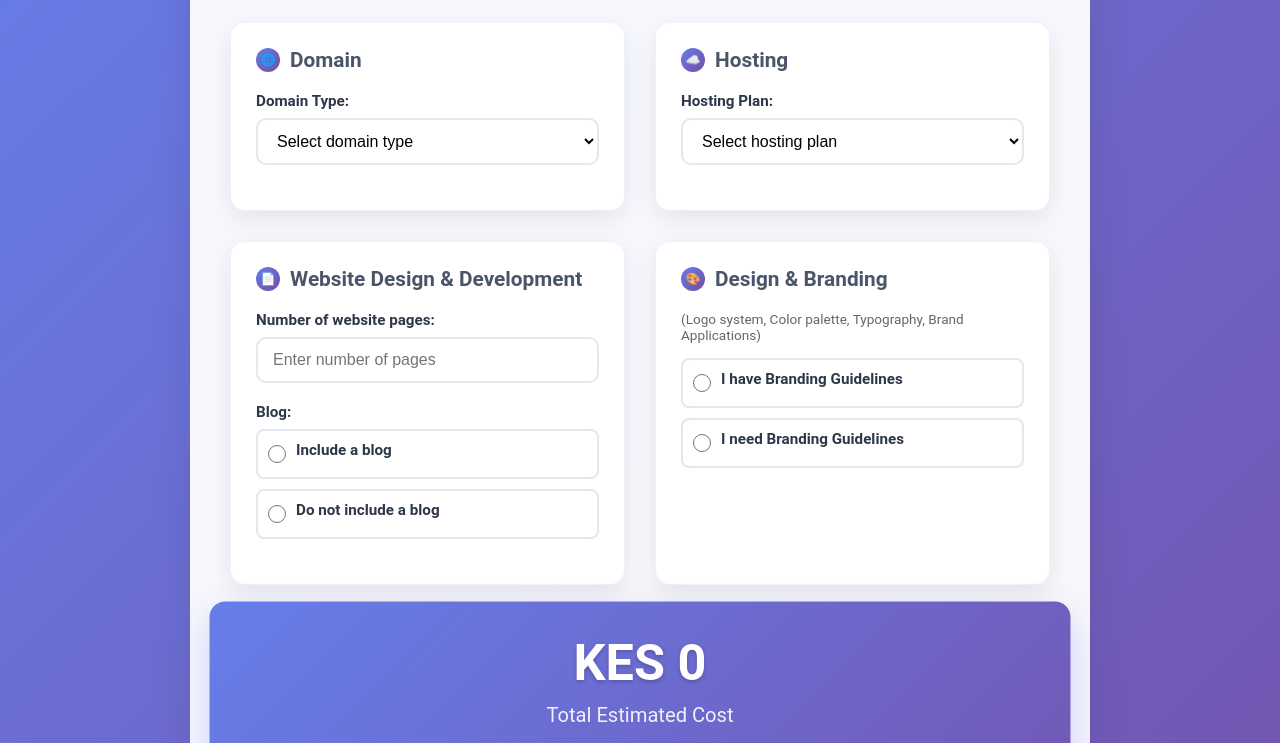
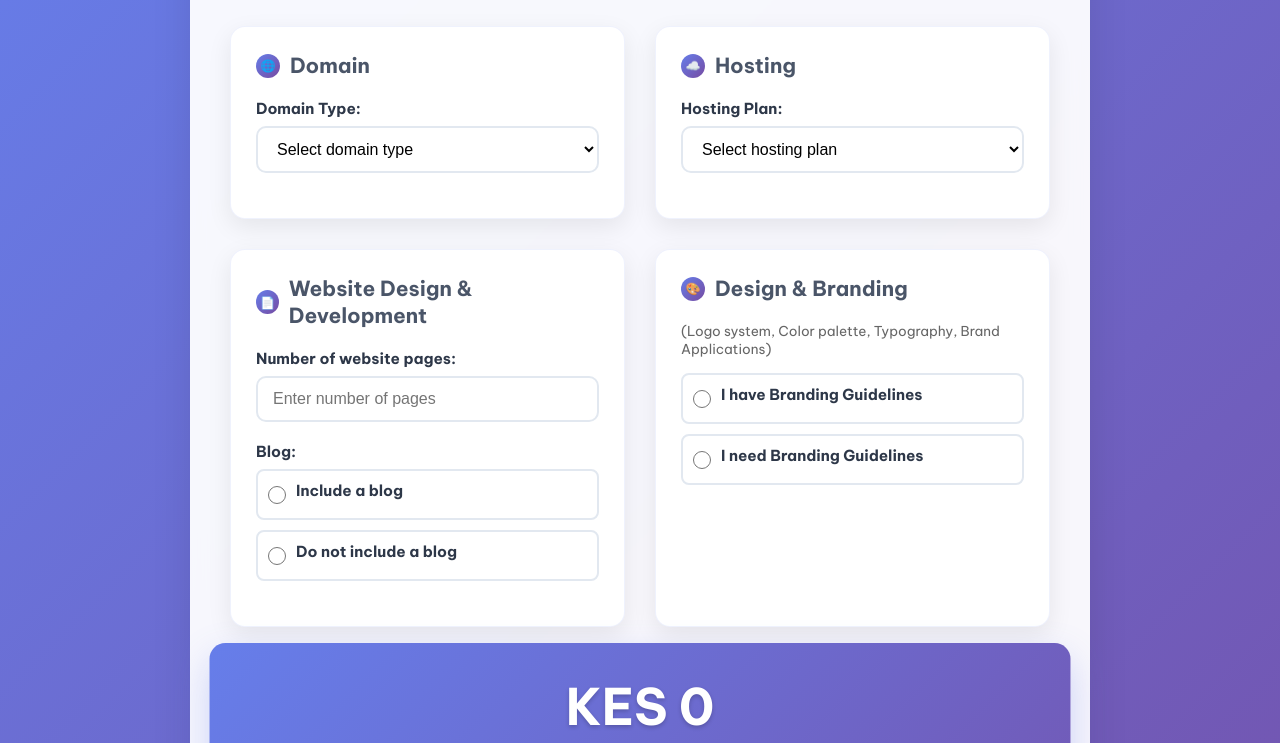
Before and after one commit to KennedyMuthama/website-calculator, a plain HTML site: page index.html in a window 1280 px wide. Shown: the part 164-907 px from the top of the page. Drawn offline with Linux system fonts and the light colour scheme.

Commit message:
Update index.html

```diff
--- a/index.html
+++ b/index.html
@@ -13,7 +13,7 @@
         }
 
         body {
-            font-family: 'Roboto', sans-serif;
+            font-family: 'Be Vietnam Pro', sans-serif;
             background: linear-gradient(135deg, #667eea 0%, #764ba2 100%);
             min-height: 100vh;
             padding: 10px;
```
